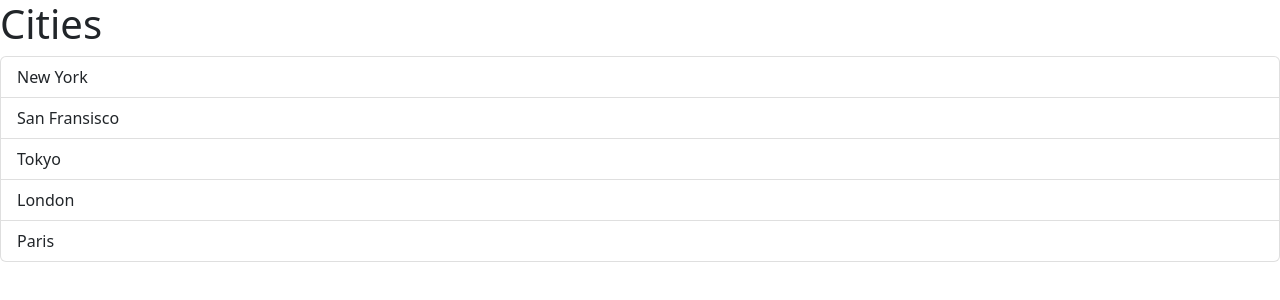
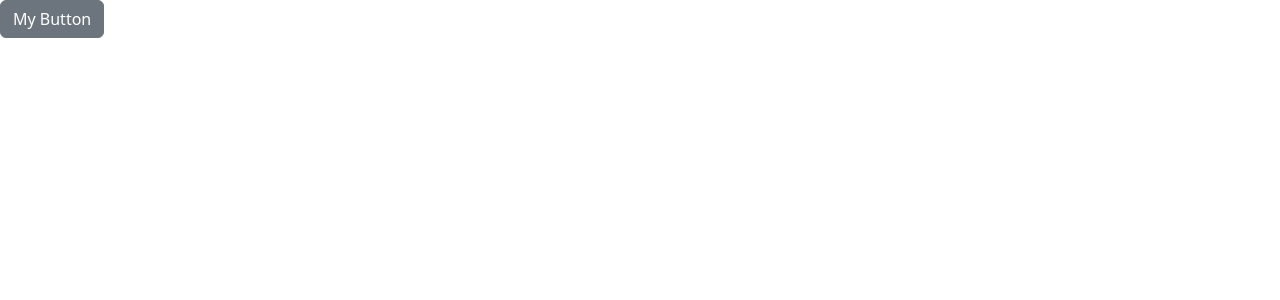
Before and after one commit to MegMoore/react-app, a React (Vite) app: page / in a window 1280 px wide. Shown: the top 300 px of the page. Built offline with nearby package versions, Linux system fonts and the light colour scheme.

Commit message:
added buttons

```diff
--- a/src/App.tsx
+++ b/src/App.tsx
@@ -1,15 +1,18 @@
-import ListGroup from "./components/ListGroup";
+import { useState } from "react";
+import Alert from "./components/Alert";
+import Button from "./components/Button";
 
 function App() {
-  let items = ["New York", "San Fransisco", "Tokyo", "London", "Paris"];
-
-  const handleSelectItem = (item: string) => {
-    console.log(item);
-  };
+  const [alertVisible, setAlertVisibility] = useState(false);
 
   return (
     <div>
-      <ListGroup items={items} heading="Cities" onSelectItem={handleSelectItem} />
+      {alertVisible && (
+        <Alert onClose={() => setAlertVisibility(false)}>My Alert</Alert>
+      )}
+      <Button color="secondary" onClick={() => setAlertVisibility(true)}>
+        My Button
+      </Button>
     </div>
   );
 }
--- /dev/null
+++ b/src/components/Alert.tsx
@@ -0,0 +1,23 @@
+import { ReactNode } from "react";
+
+interface AlertProps {
+  children: ReactNode;
+  onClose: () => void;
+}
+
+const Alert = ({ children, onClose }: AlertProps) => {
+  return (
+    <div className="alert alert-primary alert-dismissable ">
+      {children}
+      <button
+        type="button"
+        className="btn-close"
+        onClick={onClose}
+        data-bs-dismiss="alert"
+        aria-label="Close"
+      ></button>
+    </div>
+  );
+};
+
+export default Alert;
--- /dev/null
+++ b/src/components/Button.tsx
@@ -0,0 +1,17 @@
+import React from "react";
+
+interface ButtonProps {
+  children: string;
+  color: string;
+  onClick: () => void;
+}
+
+const Button = ({ children, onClick, color }: ButtonProps) => {
+  return (
+    <button className={"btn btn-" + color} onClick={onClick}>
+      {children}
+    </button>
+  );
+};
+
+export default Button;
```
